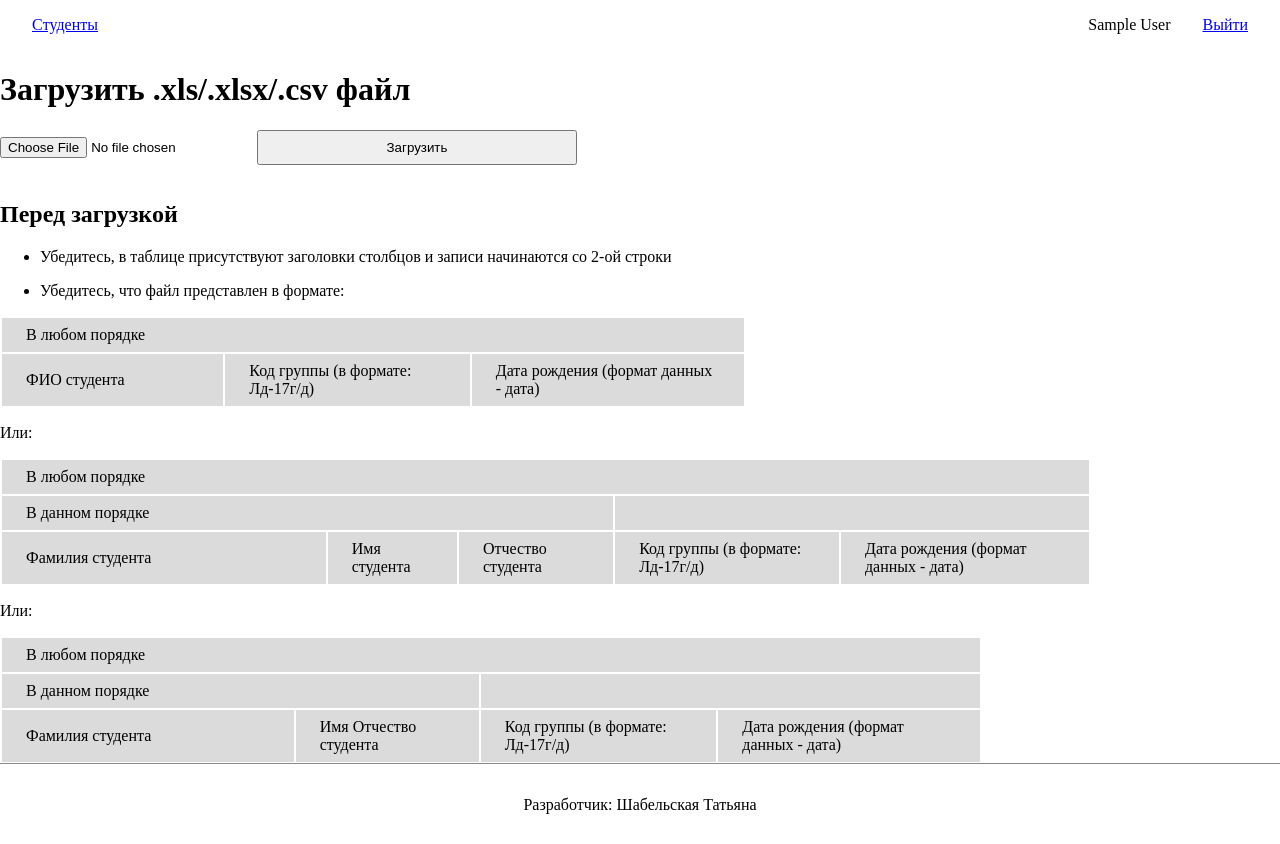
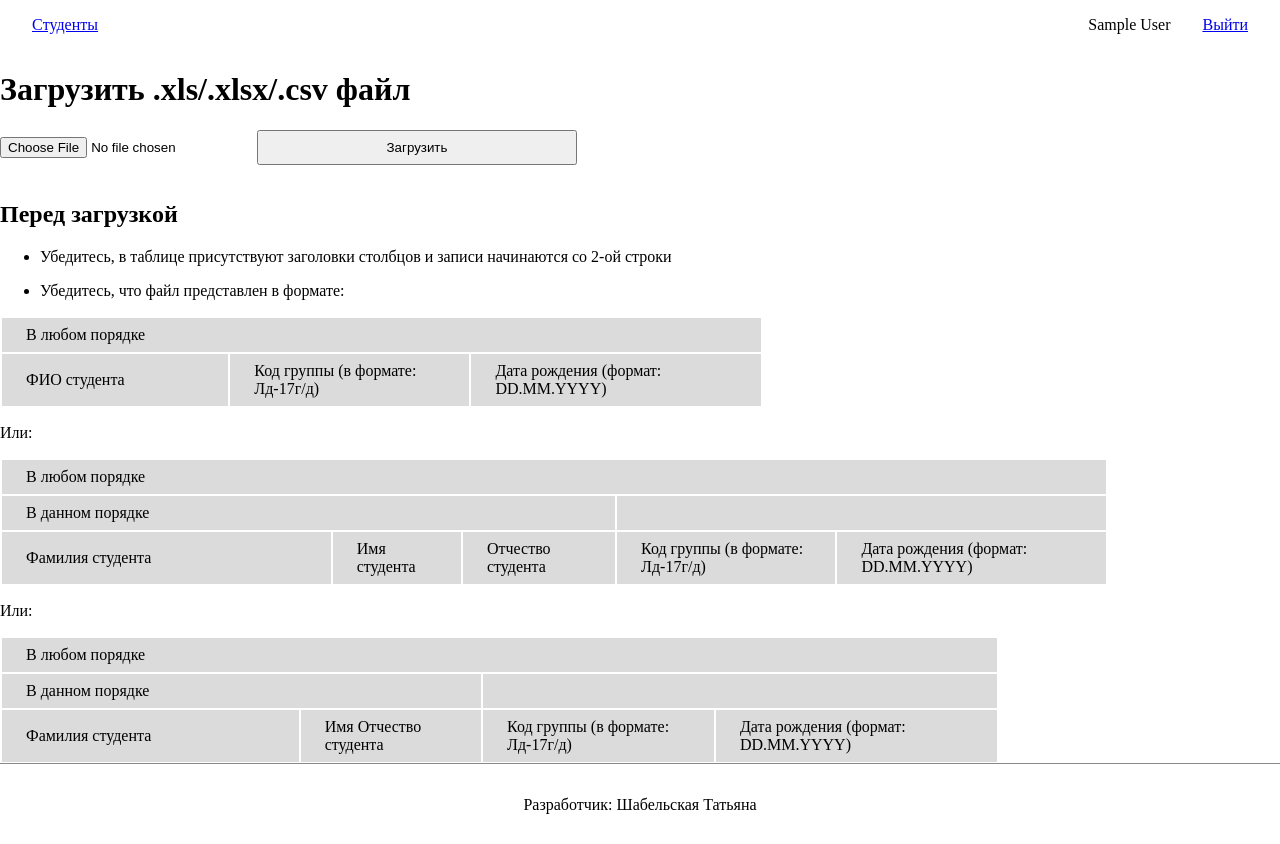
Before and after one commit to tasha-03/medcol-social-app, a Flask app: template templates/import/excel-import.html in a window 1280 px wide. Run offline with Flask 3, Linux system fonts and the light colour scheme; the template is opened without the code that fills it, so the values that code supplies are empty; the visitor is signed in with stand-in values (Sample User, id 1).

Commit message:
Fixed date parsing and group assignment in import

```diff
--- a/templates/import/excel-import.html
+++ b/templates/import/excel-import.html
@@ -18,7 +18,7 @@
     <tr>
         <td>ФИО студента</td>
         <td>Код группы (в формате: Лд-17г/д)</td>
-        <td>Дата рождения (формат данных - дата)</td>
+        <td>Дата рождения (формат: DD.MM.YYYY)</td>
     </tr>
 </table>
 <p>Или:</p>
@@ -35,7 +35,7 @@
         <td>Имя студента</td>
         <td>Отчество студента</td>
         <td>Код группы (в формате: Лд-17г/д)</td>
-        <td>Дата рождения (формат данных - дата)</td>
+        <td>Дата рождения (формат: DD.MM.YYYY)</td>
     </tr>
 </table>
 <p>Или:</p>
@@ -51,7 +51,7 @@
         <td>Фамилия студента</td>
         <td>Имя Отчество студента</td>
         <td>Код группы (в формате: Лд-17г/д)</td>
-        <td>Дата рождения (формат данных - дата)</td>
+        <td>Дата рождения (формат: DD.MM.YYYY)</td>
     </tr>
 </table>
 {% endblock %}
```
Also changed, not shown: src/controllers/groups_controller.py (+4 -3 lines), src/controllers/import_controller.py (+13 -10 lines).
